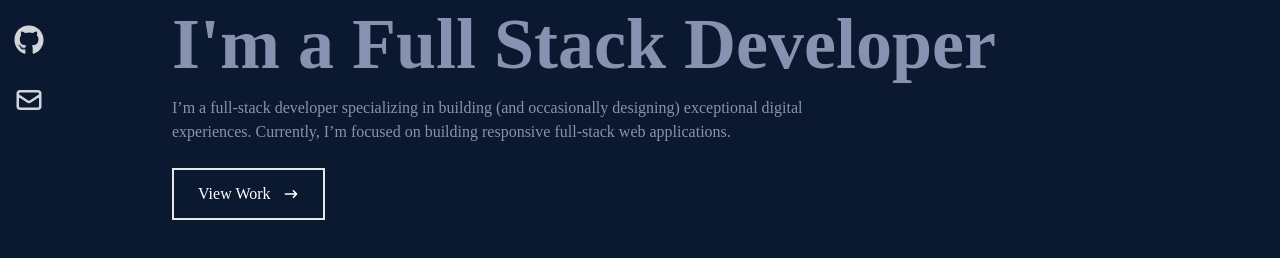
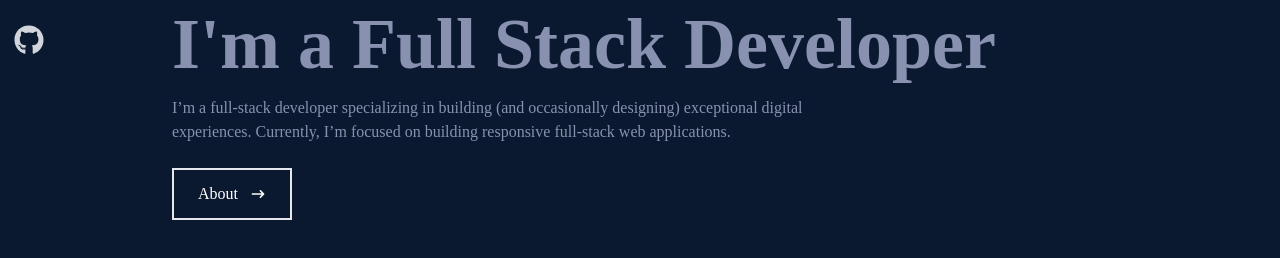
Before and after one commit to matheusDornelles/portfolio-react-tailwind, a React (Create React App) app in the folder portfolio-tailwind/: page / in a window 1280 px wide. Shown: the part 330-588 px from the top of the page. Built offline with nearby package versions, Linux system fonts and the light colour scheme.

Commit message:
fixed navbar and left button email

```diff
--- a/portfolio-tailwind/src/components/Home.jsx
+++ b/portfolio-tailwind/src/components/Home.jsx
@@ -1,8 +1,14 @@
 import React from 'react'
 import { HiArrowNarrowRight } from 'react-icons/hi';
+import { Link } from 'react-scroll'
+import { useState } from 'react';
 
 
 const Home = () => {
+
+    const [nav, setNav] = useState(false);
+    const handleClick = () => setNav(!nav);
+
     return (
         <div name='home' className='w-full h-screen bg-[#0a192f]'>
 
@@ -15,11 +21,14 @@ const Home = () => {
                     designing) exceptional digital experiences. Currently, I’m focused on
                     building responsive full-stack web applications.</p>
                 <div>
-                    <button className='text-white group border-2 px-6 py-3 my-2 flex items-center hover:bg-pink-600 hover:border-pink-600'>
-                        View Work
+                    <button onClick={handleClick} to="about" className='text-white group border-2 px-6 py-3 my-2 flex items-center hover:bg-pink-600 hover:border-pink-600'>
+                        <Link onClick={handleClick} to="about" smooth={true} duration={500} >
+                            About
+                        </Link>
                         <span className='group-hover:rotate-90 duration-300'>
                             <HiArrowNarrowRight className='ml-3 ' />
                         </span>
+
                     </button>
                 </div>
             </div>
--- a/portfolio-tailwind/src/components/NavBar.jsx
+++ b/portfolio-tailwind/src/components/NavBar.jsx
@@ -89,12 +89,7 @@ const NavBar = () => {
               Github<FaGithub size={30} />
             </a>
           </li>
-          <li className='w-[160px] h-[60px] flex justify-between items-center ml-[-100px] font-bold font-sans text-lg hover:ml-[-10px] duration-300'>
-            <a className='flex justify-between items-center w-full text-gray-300'
-              href="/">
-              Email<HiOutlineMail size={30} />
-            </a>
-          </li>
+
         </ul>
       </div>
     </div>
```
